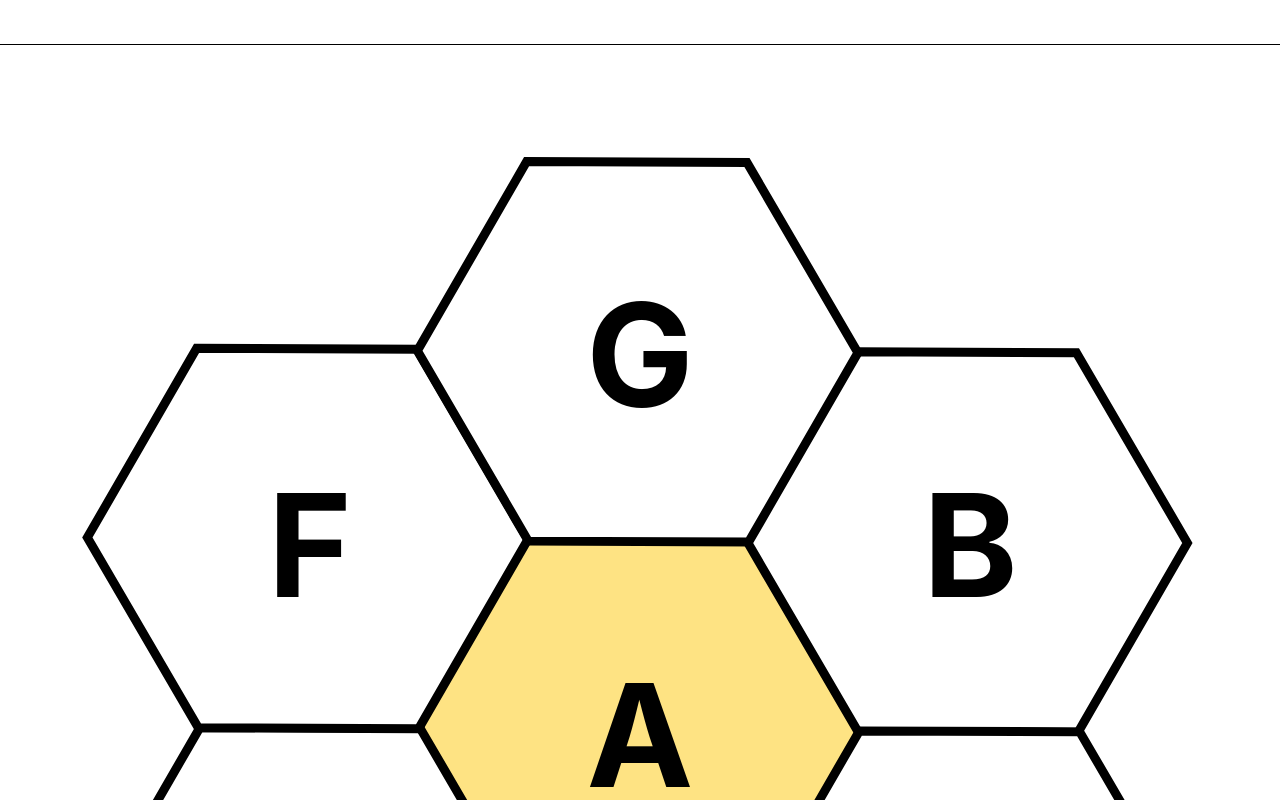
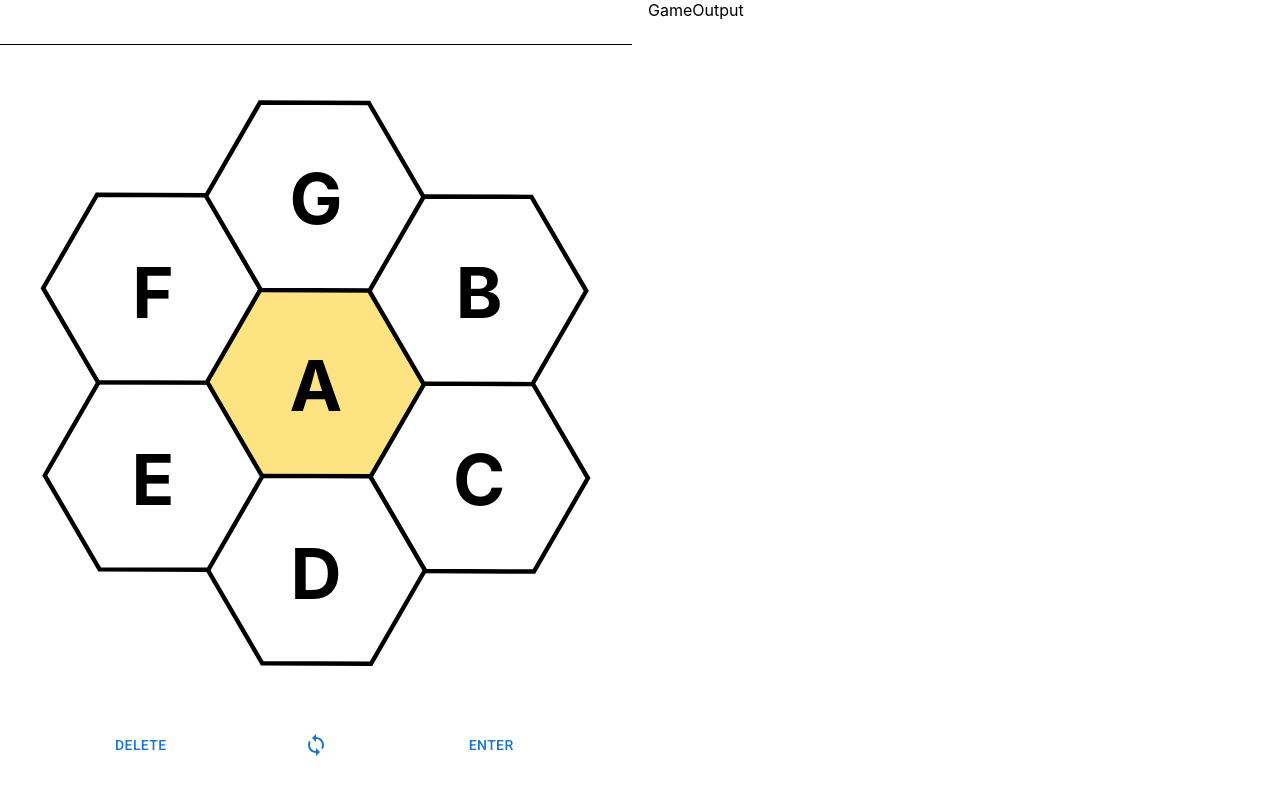
Before and after one commit to daltonscharff/spell-together, a React (Create React App) app in the folder packages/web-react-router/: page /rooms/1 in a window 1280 px wide. Shown: the top 800 px of the page. Built offline with nearby package versions, Linux system fonts and the light colour scheme.

Commit message:
makes game room two columns

```diff
--- a/packages/web-react-router/src/pages/GameRoom/index.tsx
+++ b/packages/web-react-router/src/pages/GameRoom/index.tsx
@@ -6,7 +6,7 @@ import { LetterInputProvider } from "../../contexts/LetterInputContext";
 import { styled } from "@mui/material/styles";
 
 type Props = {
-  showSelectRoomModal?: boolean;
+  shortcode?: string;
 };
 
 const SelectRoomModal = styled(ModalWrapper)`
@@ -18,23 +18,36 @@ const SelectRoomModal = styled(ModalWrapper)`
   box-shadow: 0px 0px 8px 0px #0002;
 `;
 
-export function GameRoom({ showSelectRoomModal }: Props) {
+const Container = styled("div")`
+  display: grid;
+  grid-auto-flow: column;
+  grid-auto-columns: 1fr;
+  gap: 1em;
+
+  @media (max-width: 640px) {
+    grid-auto-flow: row;
+  }
+`;
+
+export function GameRoom({ shortcode }: Props) {
   return (
     <>
-      {showSelectRoomModal && (
+      {!shortcode && (
         <SelectRoomModal>
           <SelectRoom />
         </SelectRoomModal>
       )}
+      <Container>
         <LetterInputProvider>
           <GameInput
             outerLetters={["b", "c", "d", "e", "f", "g"]}
             centerLetter={"a"}
             onSubmit={() => {}}
-          disabled={showSelectRoomModal}
+            disabled={!shortcode}
           />
         </LetterInputProvider>
         <GameOutput />
+      </Container>
     </>
   );
 }
--- a/packages/web-react-router/src/router.tsx
+++ b/packages/web-react-router/src/router.tsx
@@ -6,10 +6,13 @@ export const Router = () => {
     <BrowserRouter>
       <Routes>
         <Route path="/">
-          <Route index element={<GameRoom showSelectRoomModal />} />
+          <Route index element={<GameRoom />} />
         </Route>
-        <Route path="/rooms" element={<GameRoom showSelectRoomModal />} />
-        <Route path="/rooms/:shortcode" element={<GameRoom />} />
+        <Route path="/rooms" element={<GameRoom />} />
+        <Route
+          path="/rooms/:shortcode"
+          element={<GameRoom shortcode="vqlslp" />}
+        />
         <Route path="*" element={<div>404: Page not found</div>} />
       </Routes>
     </BrowserRouter>
```
Also changed, not shown: packages/web-react-router/src/hooks/useRoom.tsx (+10 -9 lines). Lines whose indentation alone changed are shown as unchanged.
